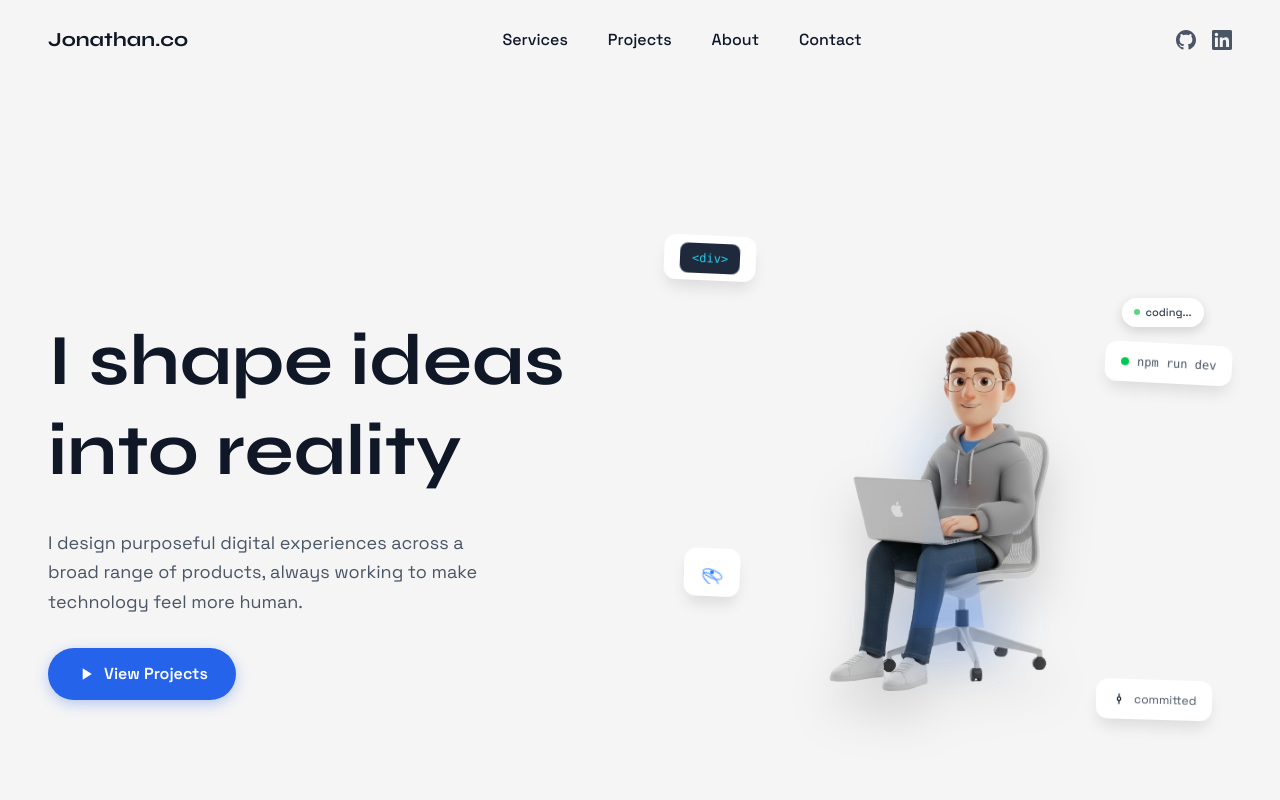
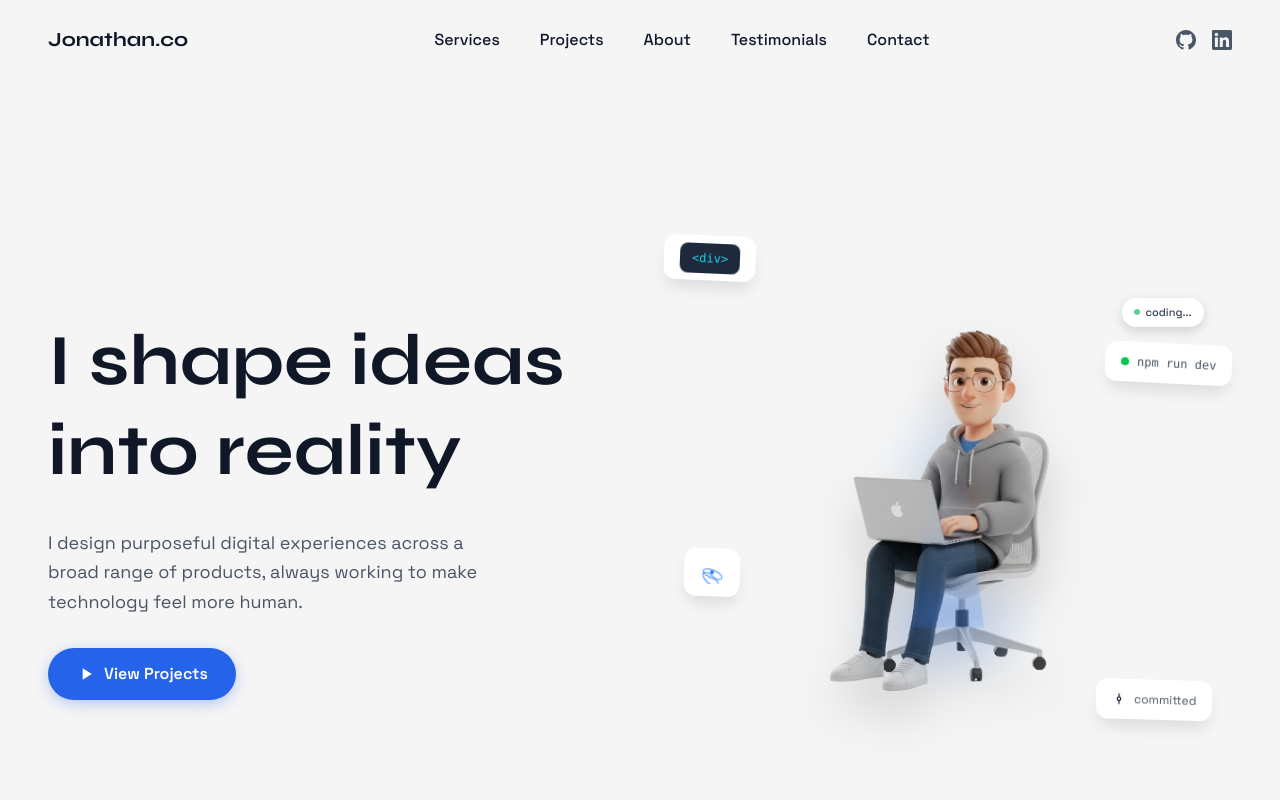
Before and after one commit to jonathanboda/JONA, a Next.js app: page / in a window 1280 px wide. Shown: the top 800 px of the page. Built offline with nearby package versions, Linux system fonts and the light colour scheme.

Commit message:
Add Testimonials to navbar

```diff
--- a/src/app/page.tsx
+++ b/src/app/page.tsx
@@ -165,6 +165,7 @@ const navItems: NavItem[] = [
   { id: "services", label: "Services" },
   { id: "projects", label: "Projects" },
   { id: "about", label: "About" },
+  { id: "testimonials", label: "Testimonials" },
   { id: "contact", label: "Contact" },
 ];
 
```
